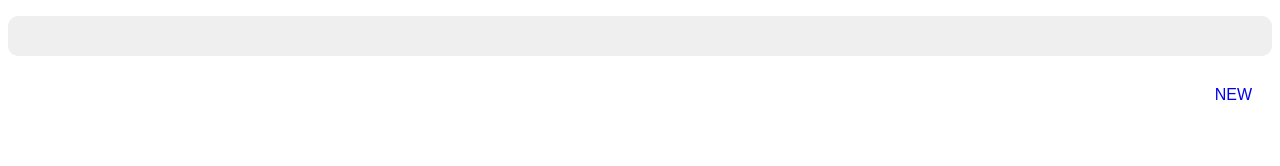
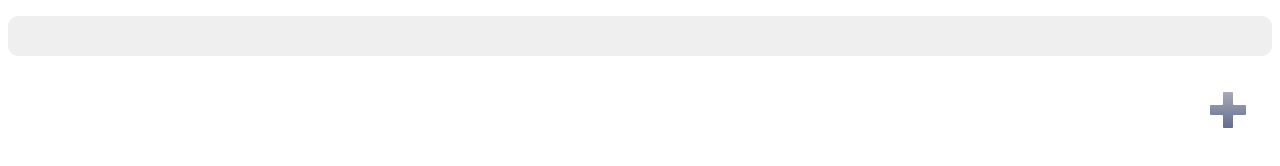
Before and after one commit to Joaozinm/speedometer, a plain HTML site: page index.html in a window 1280 px wide. Drawn offline with nearby package versions, Linux system fonts and the light colour scheme.

Commit message:
Adding files

```diff
--- a/index.html
+++ b/index.html
@@ -17,7 +17,7 @@
     </ul>
 
     <div>
-        <a class="newBtn" href="speedometer.html">NEW</a>
+        <a class="newBtn" href="speedometer.html"><img src="Assets/plus-icon.png" alt=""></a>
     </div>
 
      <!-- Make sure you put this AFTER Leaflet's CSS -->
```
Also changed, not shown: Assets/plus-icon.png (added).
